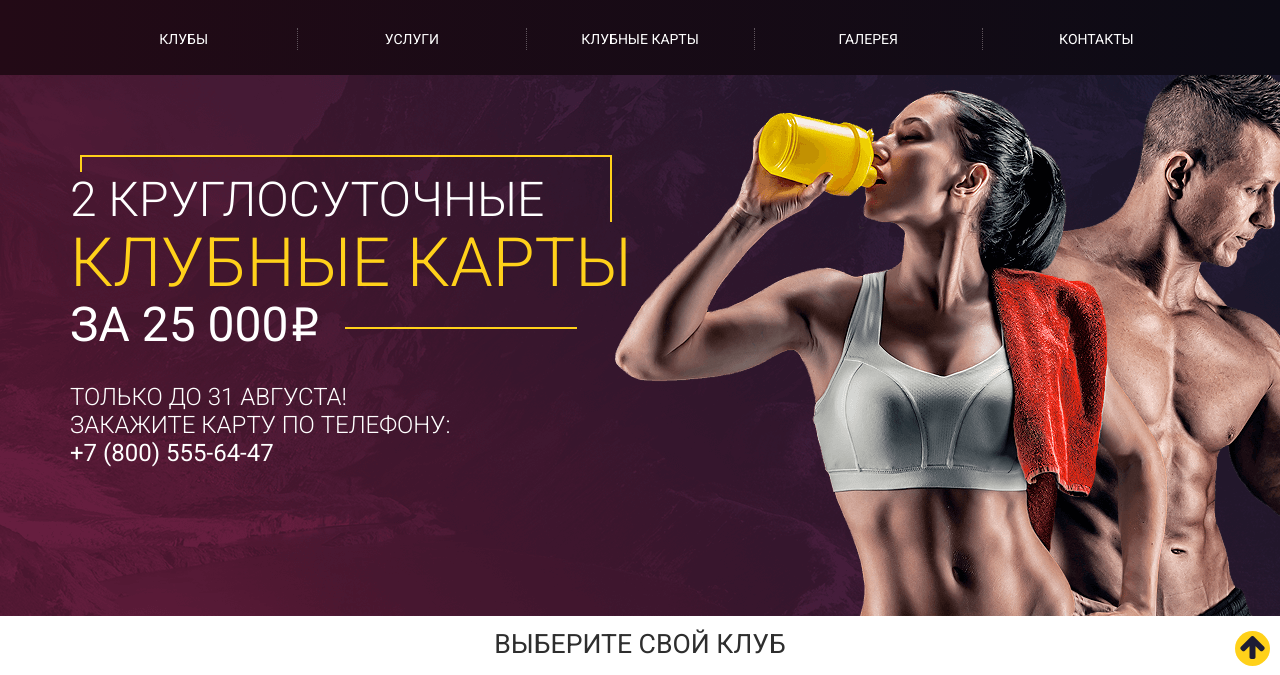
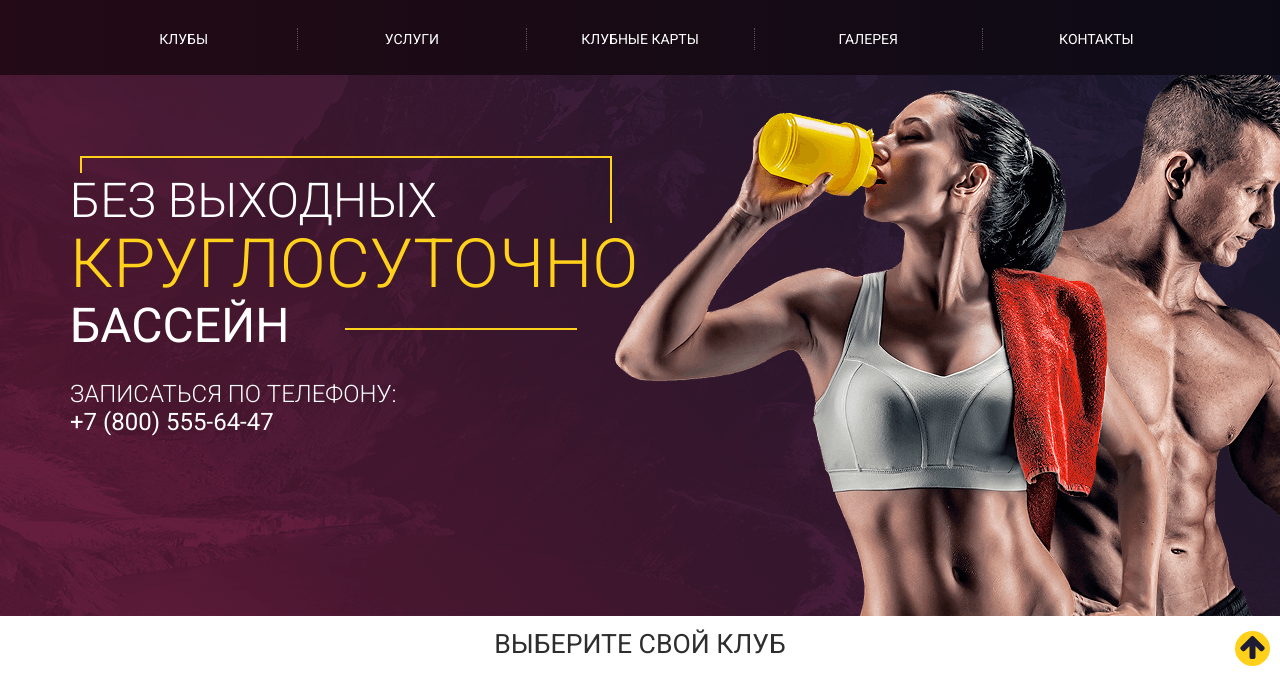
Before and after one commit to Evgeny861/BodyGYM, a website built with webpack: page index.html in a window 1280 px wide. Shown: the part 124-799 px from the top of the page. Built offline with nearby package versions, Linux system fonts and the light colour scheme; what element-closest would draw is missing.

Commit message:
Слайдер

```diff
--- a/index.html
+++ b/index.html
@@ -79,7 +79,7 @@
         <div class="slider-image">
             <img src="images/head-slider-1.png" alt="">
         </div>
-        <div class="wrapper">
+        <div class="wrapper " id="wrapper-slider">
             <div class="main-slider">
                 <div class="slide">
                     <div class="slide-text">
--- a/src/index.js
+++ b/src/index.js
@@ -6,8 +6,11 @@ import elementClosest from 'element-closest';
 elementClosest(window);
 
 import clubsName from './modules/clubsName';
+import firstSlider from './modules/firstSlider';
 
 
 
-
+// вызываю poputs
 clubsName();
+// Слайдер
+firstSlider();
--- a/src/modules/clubsName.js
+++ b/src/modules/clubsName.js
@@ -15,6 +15,7 @@ const clubsName = () => {
         } else {
             clubItems.style.display = 'none';
         }
+
         if (target.dataset.popup) {
             document.querySelector(`${target.dataset.popup}`).style.display = 'block';
         } else if (target.closest('.overlay')){
@@ -22,6 +23,12 @@ const clubsName = () => {
         } else if (target.closest('.close_icon')) {
             target.parentNode.parentNode.parentNode.style.display = 'none';
         }
+
+        if (target.closest('.fixed-gift')) {
+            console.log(target);
+            document.getElementById('gift').style.display = 'block';
+            document.querySelector('.fixed-gift').style.display = 'none';
+        }
     });
 };
 
--- /dev/null
+++ b/src/modules/firstSlider.js
@@ -0,0 +1,29 @@
+const firstSlider = () => {
+    const slider = document.querySelector('.main-slider'),
+        slide = slider.querySelectorAll('.slide'),
+        wrapper = document.getElementById('wrapper-slider');
+
+        wrapper.style.paddingTop = '1px';
+
+    let currentSlide = 0;
+
+    const autoPlaySlide = () => {
+        slide[currentSlide].style.display = 'none';
+        currentSlide ++;
+        if(currentSlide >= slide.length){
+            currentSlide = 0;
+        }
+        slide[currentSlide].style.display = 'block';
+    };
+
+    const startSlide = () => {
+        setInterval(autoPlaySlide, 2500);
+    };
+
+
+
+    startSlide();
+
+};
+
+export default firstSlider;
```
Also changed, not shown: dist/main.js.
